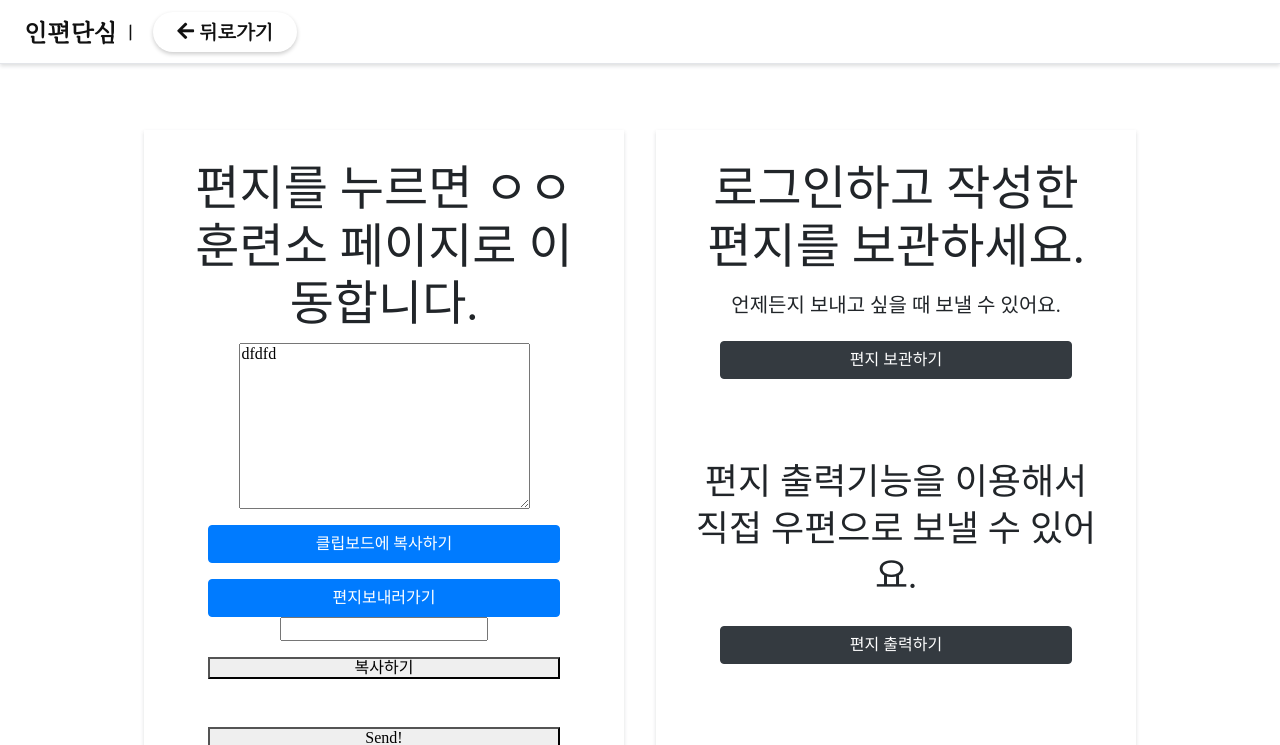
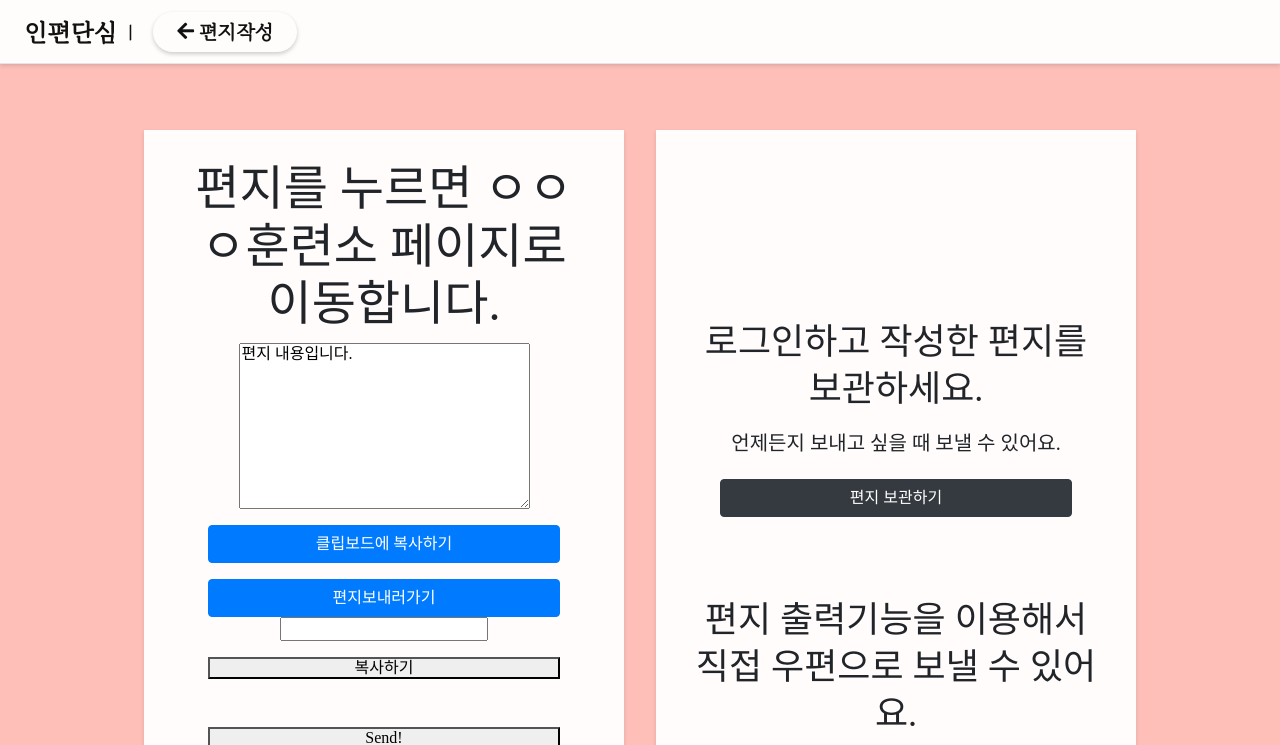
Before and after one commit to osamhack2020/WEB_InpenDansim_INPENDANSIM, a Vue app: page /write/send in a window 1280 px wide. Shown: the top 745 px of the page. Built offline with nearby package versions, Linux system fonts and the light colour scheme; no server answers; what v-clipboard would draw is missing.

Commit message:
MOD: Run build

```diff
--- a/src/views/Send.vue
+++ b/src/views/Send.vue
@@ -8,16 +8,16 @@
           <!-- <span>편지 전송</span> -->
         </nav>
         <div class="nav-back" @click="handleBack">
-          <span><i class="fas fa-arrow-left"></i> 뒤로가기</span>
+          <span><i class="fas fa-arrow-left"></i> 편지작성</span>
         </div>
       </div>
     </div>
     <div class="content-area" v-if="pageNumber">
       <div class="wrapper send-now">
         <div class="content content-main">
-          편지를 누르면 ㅇㅇ훈련소 페이지로 이동합니다.
+          편지를 누르면 ㅇㅇㅇ훈련소 페이지로 이동합니다.
         </div>
-        <textarea name="" id="" cols="30" rows="10">dfdfd</textarea>
+        <textarea name="" id="" cols="30" rows="10">편지 내용입니다.</textarea>
         <!-- 클립보드에 복사되었습니다. -->
 
         <!-- 테스트영영 -->
@@ -61,7 +61,7 @@
         </div>
       </div>
       <div class="wrapper send-latter">
-        <div class="content content-main">
+        <div class="content content-middle">
           로그인하고 작성한 편지를 보관하세요.
         </div>
         <div class="content content-sub">
@@ -175,6 +175,9 @@ export default {
   }
 }
 // contents
+.send__wrap {
+  background-color: #ffbfb9;
+}
 .content-area {
   margin: 50px auto;
   max-width: 1200px;
@@ -186,6 +189,7 @@ export default {
   display: flex;
   flex-direction: column;
   align-items: center;
+  justify-content: center;
   padding: 20px;
   width: 40%;
   margin: 16px;
```
Also changed, not shown: 11 other files (tests, documents, lock files or other folders).
